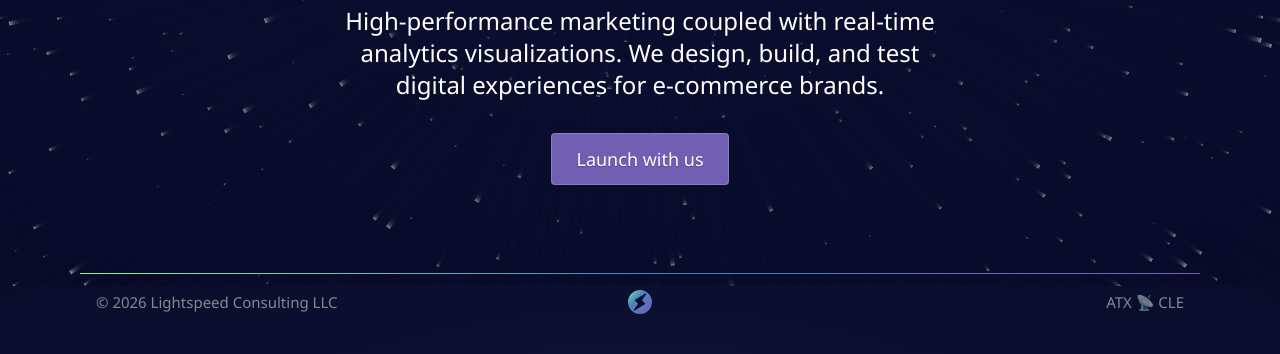
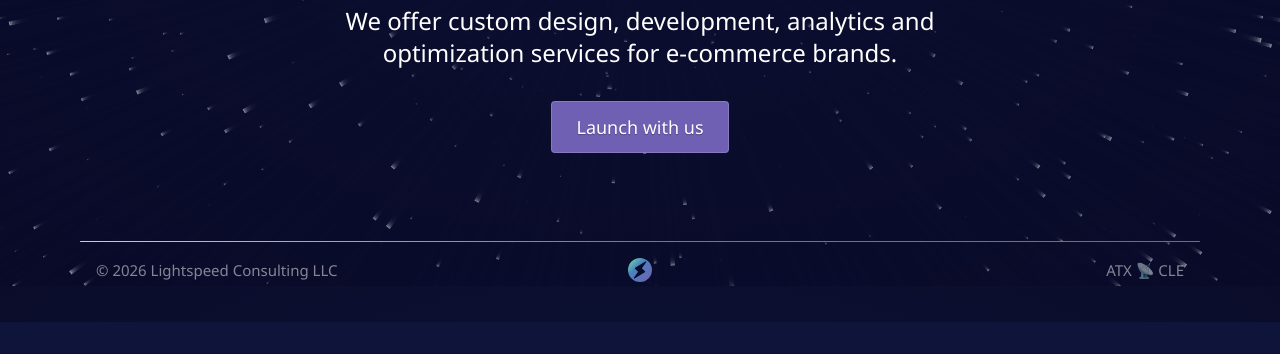
Before and after one commit to reachlightspeed/lightspeed-site, an Eleventy site: page src/index.njk in a window 1280 px wide. Shown: the part 514-868 px from the top of the page. After the commit the page ends 836 px from the top, so only its background shows below. Built offline with nearby package versions, Linux system fonts and the light colour scheme; Eleventy itself is replaced by a stand-in of ours; files that its build step writes are made by us from their sources.

Commit message:
Homepage copy tweak

```diff
--- a/src/index.njk
+++ b/src/index.njk
@@ -41,7 +41,7 @@ description: Lightspeed is a performance web design agency that works with forwa
 
   <h1 class="text-5xl font-bold italic bg-gradient-to-br from-lightspeed-green via-lightspeed-blue to-lightspeed-purple bg-clip-text text-transparent mb-5 pb-2">Fast, modern, future-ready digital experiences</h1>
 
-  <p class="text-2xl">High-performance marketing coupled with real-time analytics visualizations. We design, build, and test digital experiences for e-commerce brands.</p>
+  <p class="text-2xl">We offer custom design, development, analytics and optimization services for e-commerce brands.</p>
 
   <a href="/services" class="btn mt-8 hover:opacity-100 hover:bg-gradient-to-r from-lightspeed-teal to-lightspeed-blue" id="hero-cta">Launch with us</a>
 
```
